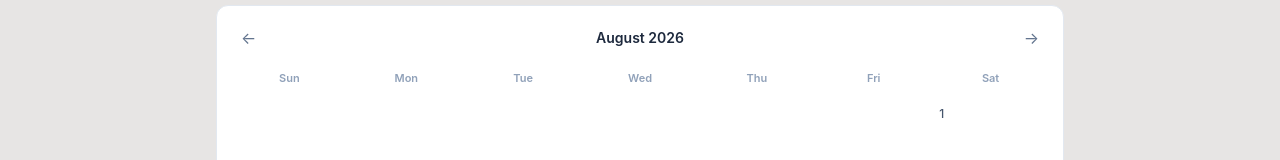
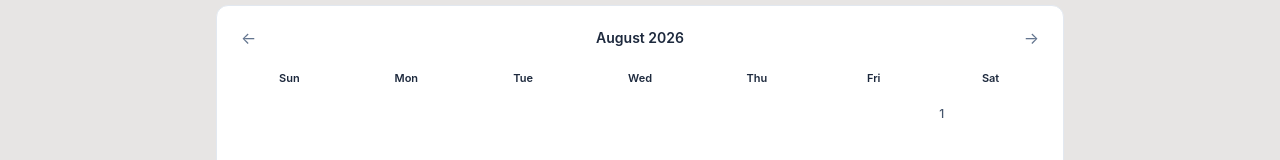
Before and after one commit to khatunajannat/Admito, a React (Vite) app: page /important-dates in a window 1280 px wide. Both pictures are taken after a click on the button "Calendar". Shown: the part 273-433 px from the top of the page. Built offline with nearby package versions, Linux system fonts and the light colour scheme.

Commit message:
color calender

```diff
--- a/src/components/ImportantDates.jsx
+++ b/src/components/ImportantDates.jsx
@@ -204,7 +204,7 @@ function CalendarView({ events, monthDate, setMonthDate }) {
         </button>
       </div>
 
-      <div className="grid grid-cols-7 gap-1 text-center text-[11px] font-semibold text-slate-400 mb-2">
+      <div className="grid grid-cols-7 gap-1 text-center text-[11px] font-semibold text-slate-800 mb-2">
         {["Sun", "Mon", "Tue", "Wed", "Thu", "Fri", "Sat"].map((d) => (
           <span key={d}>{d}</span>
         ))}
```
